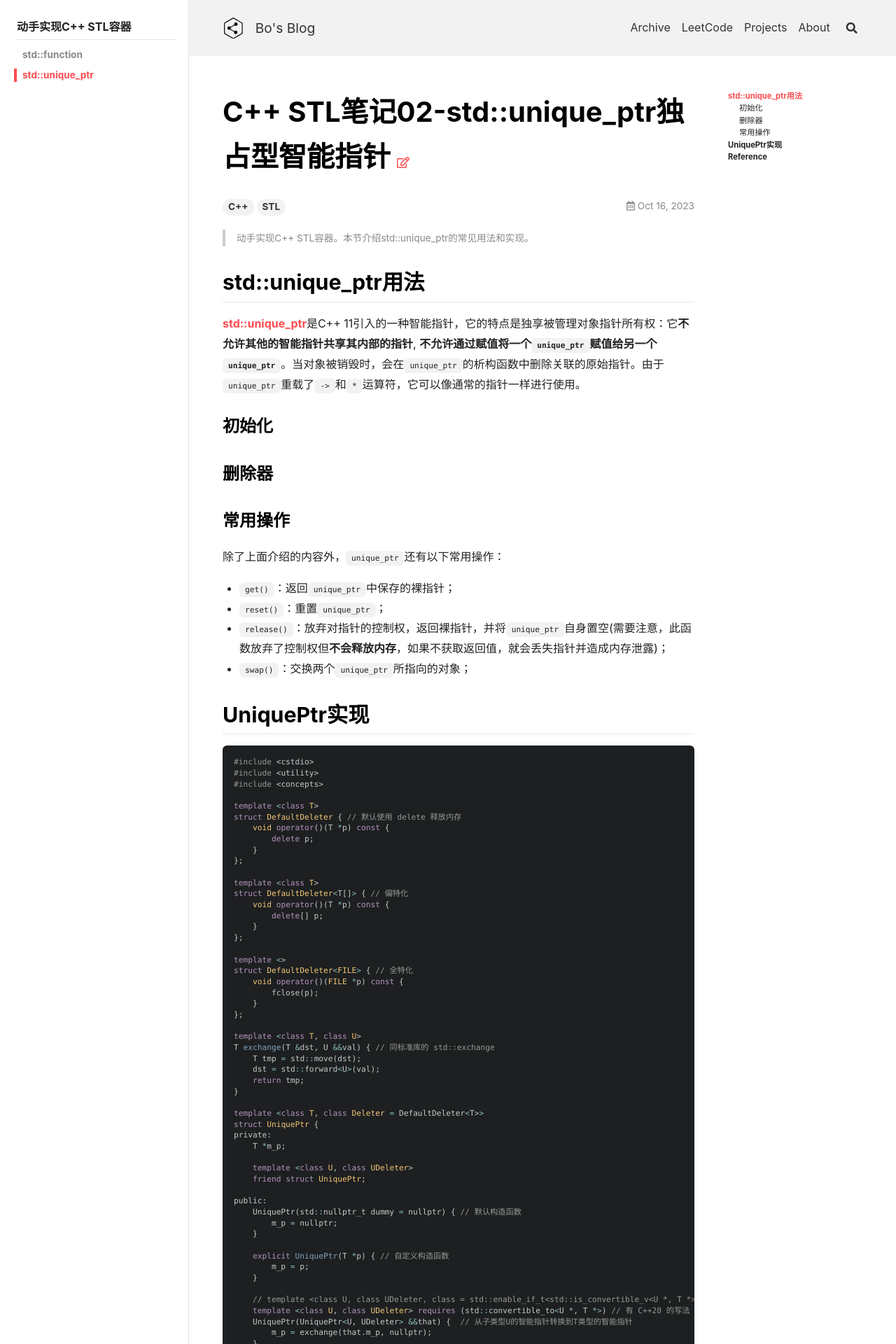
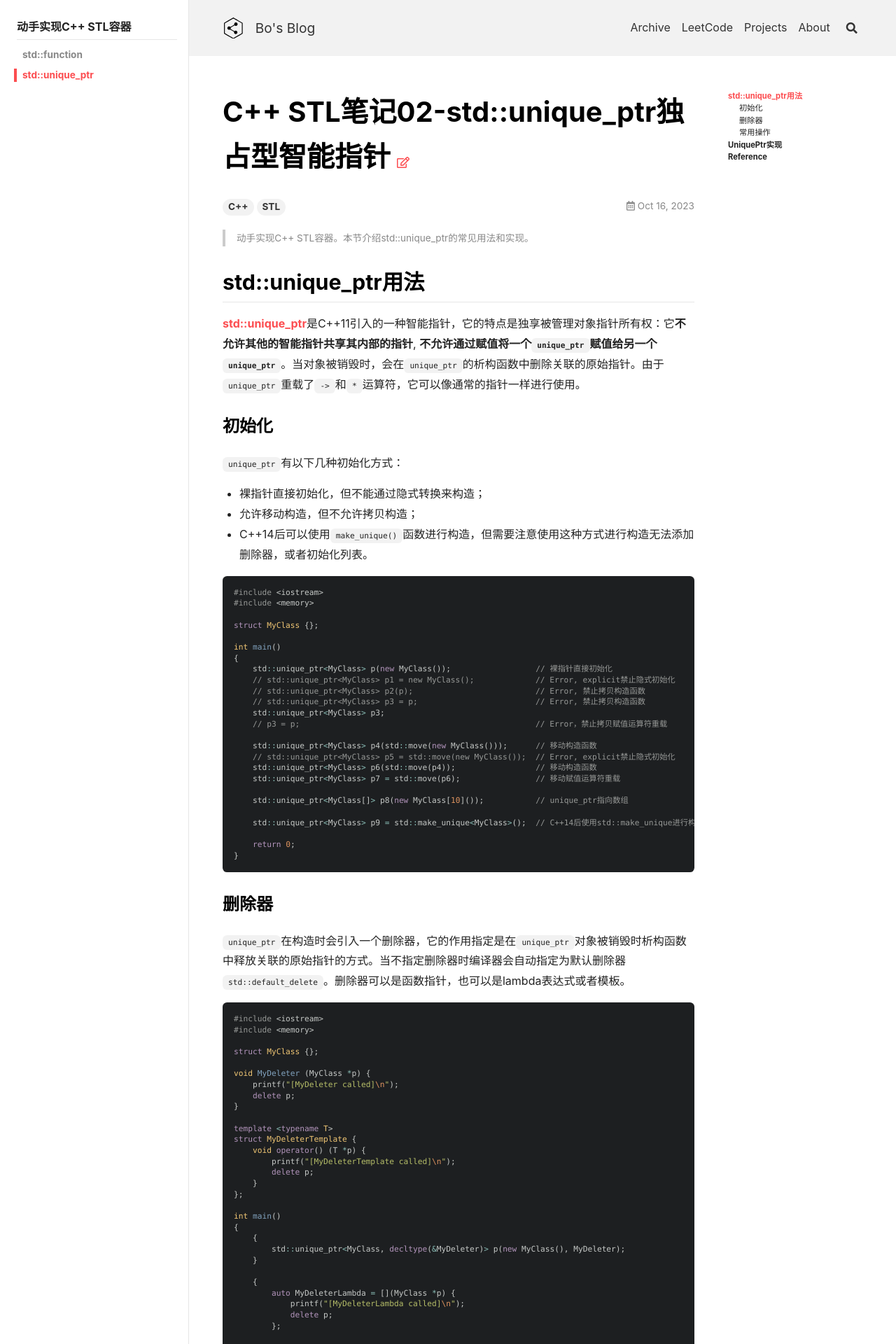
Before and after one commit to peng00bo00/peng00bo00_previous_blog, a Jekyll site: the page built from _posts/2023-10-16-STL-NOTES-02.md, in a window 1280 px wide. Shown: the top 1920 px of the page at 70% size. Built offline with Jekyll 4.4.1, drawn with Linux system fonts in a browser that asks for light colours; nearby versions of some CDN libraries; comment, search, counter and statistics services are not loaded; some of the changed text lies outside the part shown.

Commit message:
Update 2023-10-16-STL-NOTES-02.md

````diff
--- a/_posts/2023-10-16-STL-NOTES-02.md
+++ b/_posts/2023-10-16-STL-NOTES-02.md
@@ -15,11 +15,101 @@ sidebar:
 
 ## std::unique_ptr用法
 
-[std::unique_ptr](https://en.cppreference.com/w/cpp/memory/unique_ptr)是C++ 11引入的一种智能指针，它的特点是独享被管理对象指针所有权：它**不允许其他的智能指针共享其内部的指针**, **不允许通过赋值将一个`unique_ptr`赋值给另一个`unique_ptr`**。当对象被销毁时，会在`unique_ptr`的析构函数中删除关联的原始指针。由于`unique_ptr`重载了`->`和`*`运算符，它可以像通常的指针一样进行使用。
+[std::unique_ptr](https://en.cppreference.com/w/cpp/memory/unique_ptr)是C++11引入的一种智能指针，它的特点是独享被管理对象指针所有权：它**不允许其他的智能指针共享其内部的指针**, **不允许通过赋值将一个`unique_ptr`赋值给另一个`unique_ptr`**。当对象被销毁时，会在`unique_ptr`的析构函数中删除关联的原始指针。由于`unique_ptr`重载了`->`和`*`运算符，它可以像通常的指针一样进行使用。
 
 ### 初始化
 
+`unique_ptr`有以下几种初始化方式：
+
+- 裸指针直接初始化，但不能通过隐式转换来构造；
+- 允许移动构造，但不允许拷贝构造；
+- C++14后可以使用`make_unique()`函数进行构造，但需要注意使用这种方式进行构造无法添加删除器，或者初始化列表。
+
+```cpp
+#include <iostream>
+#include <memory>
+
+struct MyClass {};
+
+int main()
+{
+    std::unique_ptr<MyClass> p(new MyClass());                  // 裸指针直接初始化
+    // std::unique_ptr<MyClass> p1 = new MyClass();             // Error, explicit禁止隐式初始化
+    // std::unique_ptr<MyClass> p2(p);                          // Error, 禁止拷贝构造函数
+    // std::unique_ptr<MyClass> p3 = p;                         // Error, 禁止拷贝构造函数
+    std::unique_ptr<MyClass> p3;
+    // p3 = p;                                                  // Error，禁止拷贝赋值运算符重载
+
+    std::unique_ptr<MyClass> p4(std::move(new MyClass()));      // 移动构造函数
+    // std::unique_ptr<MyClass> p5 = std::move(new MyClass());  // Error, explicit禁止隐式初始化
+    std::unique_ptr<MyClass> p6(std::move(p4));                 // 移动构造函数
+    std::unique_ptr<MyClass> p7 = std::move(p6);                // 移动赋值运算符重载
+
+    std::unique_ptr<MyClass[]> p8(new MyClass[10]());           // unique_ptr指向数组
+
+    std::unique_ptr<MyClass> p9 = std::make_unique<MyClass>();  // C++14后使用std::make_unique进行构造
+
+    return 0;
+}
+```
+{: .snippet}
+
 ### 删除器
+
+`unique_ptr`在构造时会引入一个删除器，它的作用指定是在`unique_ptr`对象被销毁时析构函数中释放关联的原始指针的方式。当不指定删除器时编译器会自动指定为默认删除器`std::default_delete`。删除器可以是函数指针，也可以是lambda表达式或者模板。
+
+```cpp
+#include <iostream>
+#include <memory>
+
+struct MyClass {};
+
+void MyDeleter (MyClass *p) {
+    printf("[MyDeleter called]\n");
+    delete p;
+}
+
+template <typename T>
+struct MyDeleterTemplate {
+    void operator() (T *p) {
+        printf("[MyDeleterTemplate called]\n");
+        delete p;
+    }
+};
+
+int main()
+{
+    {
+        std::unique_ptr<MyClass, decltype(&MyDeleter)> p(new MyClass(), MyDeleter);
+    }
+
+    {
+        auto MyDeleterLambda = [](MyClass *p) {
+            printf("[MyDeleterLambda called]\n");
+            delete p;
+        };
+
+        std::unique_ptr<MyClass, decltype(MyDeleterLambda)> p(new MyClass(), MyDeleterLambda);
+    }
+
+    {
+        auto deleter = MyDeleterTemplate<MyClass>();
+        std::unique_ptr<MyClass, MyDeleterTemplate<MyClass>> p(new MyClass(), deleter);
+
+    }
+
+    return 0;
+}
+```
+{: .snippet}
+
+运行上面的代码可以得到如下结果：
+
+```
+[MyDeleter called]
+[MyDeleterLambda called]
+[MyDeleterTemplate called]
+```
 
 ### 常用操作
 
````
